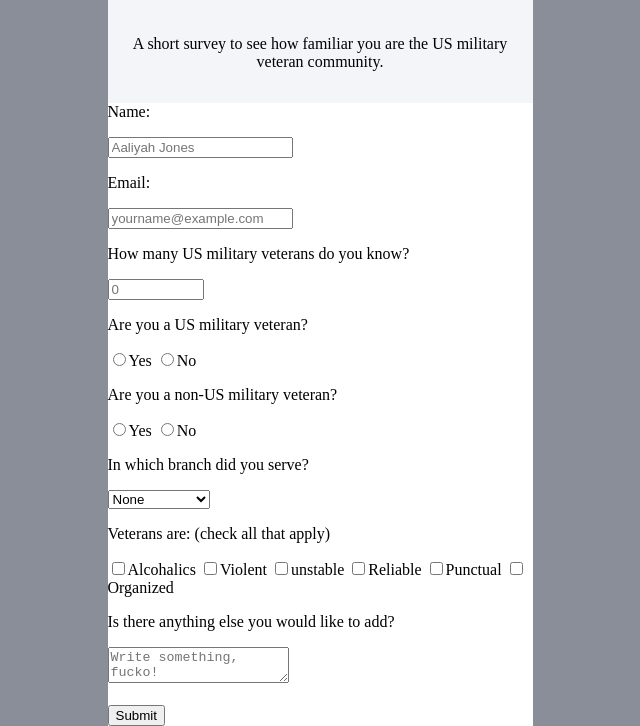
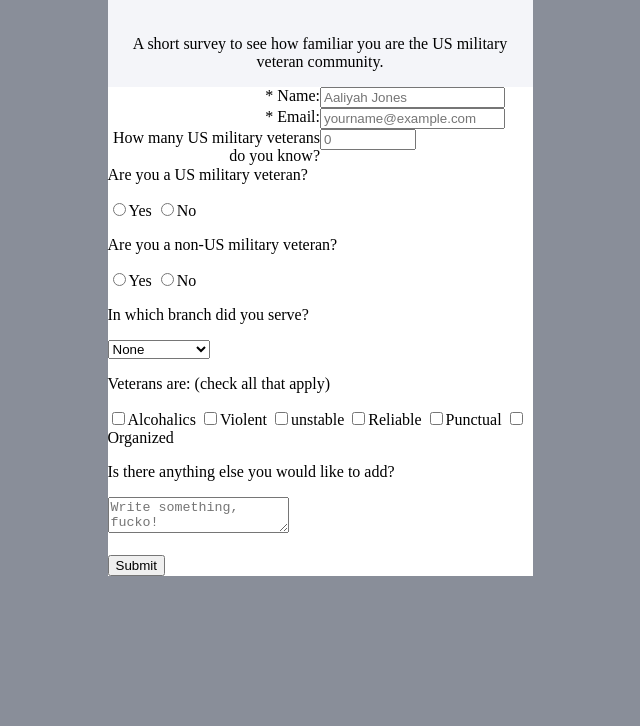
Before and after one commit to janton42/form, a plain HTML site: page index.html in a window 1280 px wide. Shown: the part 98-824 px from the top of the page, without its empty margins (320-960 px from the left). After the commit the page ends 800 px from the top, so only its background shows below. Drawn offline with Linux system fonts and the light colour scheme.

Commit message:
started refactoring html to add divs for splitting into two columns

```diff
--- a/index.html
+++ b/index.html
@@ -15,28 +15,46 @@
 	</header>
 
 	<form id="survey-form">
-		<p>Name:</p>
-		<label id="name-label">
-		<input type="text" id="name" required placeholder="Aaliyah Jones">
-      </label>
+	    <div>
+	    	<div class="questions">
+				<label id="name-label">* Name:</label>
+			</div>
 
-		<p>Email:</p>
-		<label id="email-label">
-			<input type="email" id="email" required placeholder="yourname@example.com">
-		</label>
+			<div class="answers">
+				<input type="text" id="name" required placeholder="Aaliyah Jones">
+      		</div>
+      	</div>
 
-		<p>How many US military veterans do you know?</p>
-		<label id="number-label">
-		<input type="number" id="number" placeholder="0" min="0" max="1000000"></label>
+		<div>
+			<div class="questions">
+				<label id="email-label">* Email:</label>
+			</div>
+			<div class="answers">
+				<input type="email" id="email" required placeholder="yourname@example.com">
+			</div>
+		</div>
 
+		<div>
+			<div class="questions">
+				<label id="number-label">How many US military veterans do you know?</label>
+			</div>
+			<div class="answers">
+				<input type="number" id="number" placeholder="0" min="0" max="1000000">
+			</div>
+		</div>
+
+		<div>
 		<p>Are you a US military veteran?</p>
-		<label for="service"><input type="radio" name="yes-no" value="yes">Yes</label>
-		<label for="service"><input type="radio" name="yes-no" value="no">No</label>
+			<label for="service"><input type="radio" name="yes-no" value="yes">Yes</label>
+			<label for="service"><input type="radio" name="yes-no" value="no">No</label>
+		</div>
 
+		<div>
 		<p>Are you a non-US military veteran?</p>
 		<label for="service"><input type="radio" name="yes-noforn" value="yes">Yes</label>
 		<label for="service"><input type="radio" name="yes-noforn" value="no">No</label>
-
+		</div>
+		<div>
 		<p>In which branch did you serve?</p>
 		<select id="dropdown" placeholder="select an option">
 			<option value="air-force">Air Force</option>
@@ -46,7 +64,8 @@
 			<option value="other">Other</option>
 			<option value="none" selected>None</option>
 		</select>
-
+		</div>
+		<div>
 		<p>Veterans are: (check all that apply)</p>
 		<label for="attitude"><input type="checkbox" name="negative" value="drunks">Alcohalics</label>
 		<label for="attitude"><input type="checkbox" name="negative" value="violent">Violent</label>
@@ -54,7 +73,7 @@
 		<label for="attitude"><input type="checkbox" name="positive" value="reliable">Reliable</label>
 		<label for="attitude"><input type="checkbox" name="positive" value="punctual">Punctual</label>
 		<label for="attitude"><input type="checkbox" name="positive" value="organized">Organized</label>
-
+	</div>
 		<p>Is there anything else you would like to add?</p>
 		<textarea placeholder="Write something, fucko!"></textarea>
 
--- a/styles/style.css
+++ b/styles/style.css
@@ -40,3 +40,16 @@ main {
 form {
 	background-color: rgb(255, 255, 255);
 }
+
+.questions {
+	display: inline-block;
+	text-align: right;
+	width: 50%;
+	float: left;
+}
+
+.answers {
+	display: inline-block;
+	text-align: left;
+	width: 50%;
+}
```
